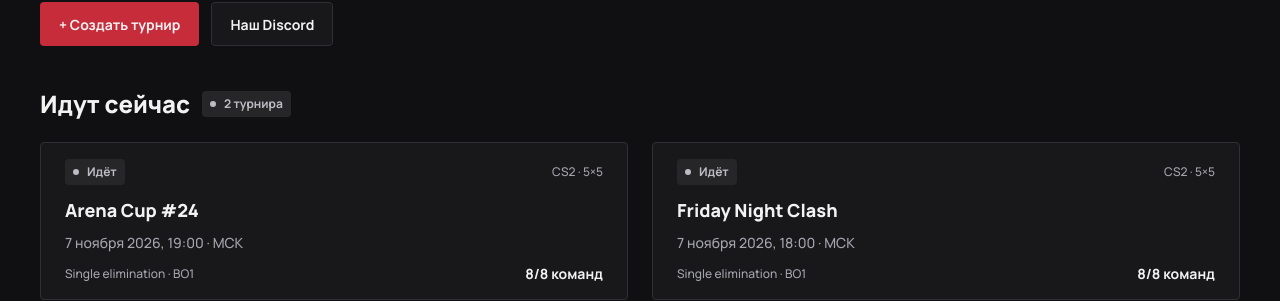
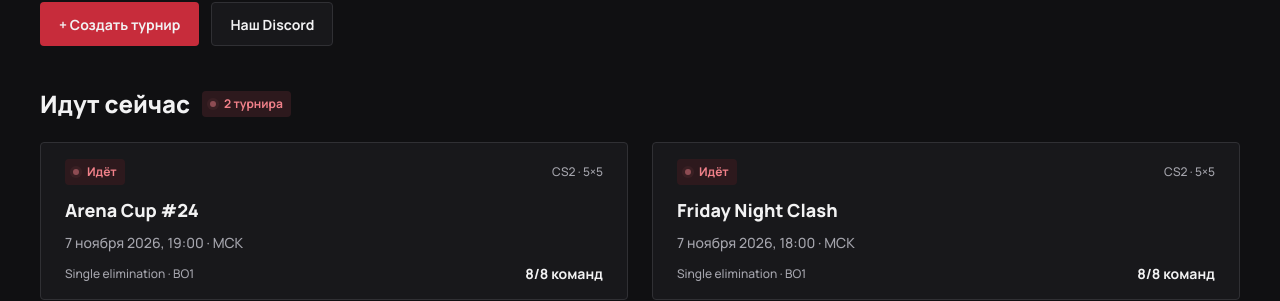
Before and after one commit to fendercm/ByteArena, a Next.js app in the folder frontend/: page / in a window 1280 px wide. Shown: the part 207-508 px from the top of the page. Built offline with nearby package versions, Linux system fonts and the light colour scheme; no server answers.

Commit message:
Changed button <<Идет>>

```diff
--- a/frontend/src/app/globals.css
+++ b/frontend/src/app/globals.css
@@ -250,8 +250,27 @@ button:focus-visible {
   color: #f08089;
 }
 .badge-running {
-  background: #262629;
-  color: var(--color-success);
+  background: #2d191d;
+  color: #f08089;
+}
+.badge-running::before {
+  animation: running-dot-blink 1.2s ease-in-out infinite;
+}
+@keyframes running-dot-blink {
+  0%,
+  100% {
+    opacity: 1;
+    box-shadow: 0 0 0 0 rgb(240 128 137 / 55%);
+  }
+  50% {
+    opacity: 0.35;
+    box-shadow: 0 0 0 4px rgb(240 128 137 / 0%);
+  }
+}
+@media (prefers-reduced-motion: reduce) {
+  .badge-running::before {
+    animation: none;
+  }
 }
 .badge-finished {
   background: #28282c;
```
